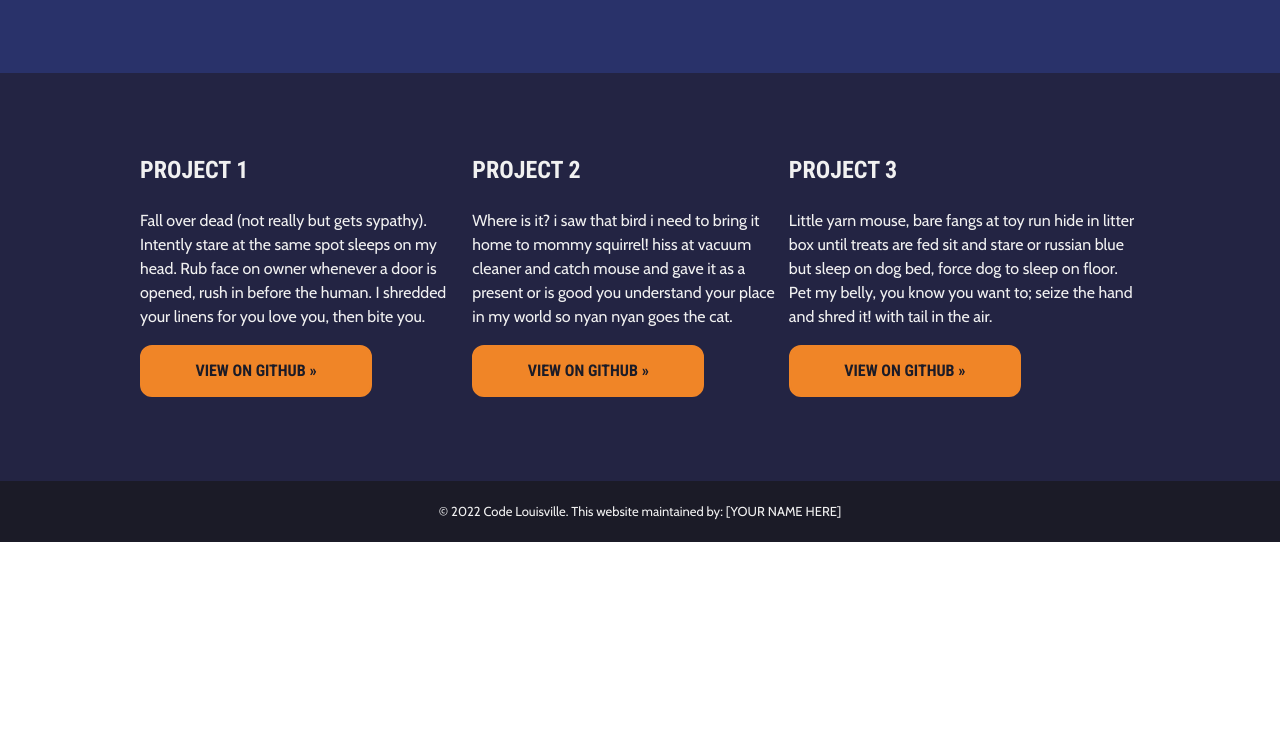
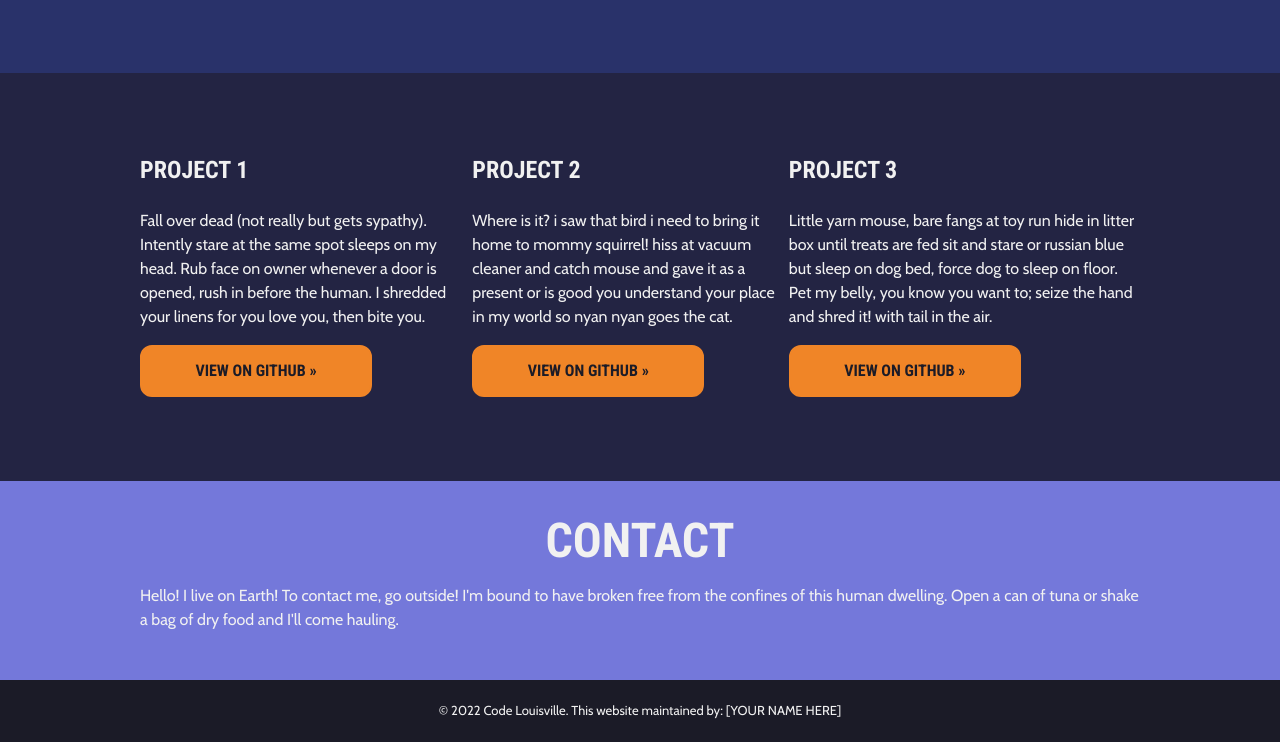
Before and after one commit to GIJackson/webdev_c1_knowcheck_01, a plain HTML site: page index.html in a window 1280 px wide. Shown: the part 1302-2044 px from the top of the page. Before the commit the page ends 1844 px from the top, so only its background shows below. Drawn offline with nearby package versions, Linux system fonts and the light colour scheme.

Commit message:
Created a contact section below projects. Very simple. I checked the number 5 box off anyway.

```diff
--- a/css/style.css
+++ b/css/style.css
@@ -106,6 +106,26 @@ body {
 
 .projects-item {
 
+}
+
+.contact-container {
+    background: #7478da;
+    display: flex;
+    justify-content: center;
+    align-items: center;
+    padding: 20px;
+}
+
+.contact-content {
+    color: #F1F1F1;
+    width: 100%;
+    max-width: 1000px;
+    display: flex;
+    flex-direction: column;
+    justify-content: center;
+    align-items: center;
+    padding: 12px;
+    margin: auto;
 }
 
 .footer-container {
@@ -261,6 +281,11 @@ section p {
     line-height: 1.5;
 }
 
+.contact-content h2 {
+    display: flexbox;
+    margin: 0%;
+}
+
 
 /* Lists and Navigation
 ========================================================================== */
--- a/index.html
+++ b/index.html
@@ -118,6 +118,14 @@
 
     </section>
 
+    <section class="contact-container" id="contact">
+        <div class="contact-content">
+            <h2>Contact</h2>
+
+            <p>Hello! I live on Earth! To contact me, go outside! I'm bound to have broken free from the confines of this human dwelling. Open a can of tuna or shake a bag of dry food and I'll come hauling. </p>
+        </div>
+    </section>
+
     <section class="footer-container">
 
         <footer class="footer-content">
```
Also changed, not shown: 1 other file.
